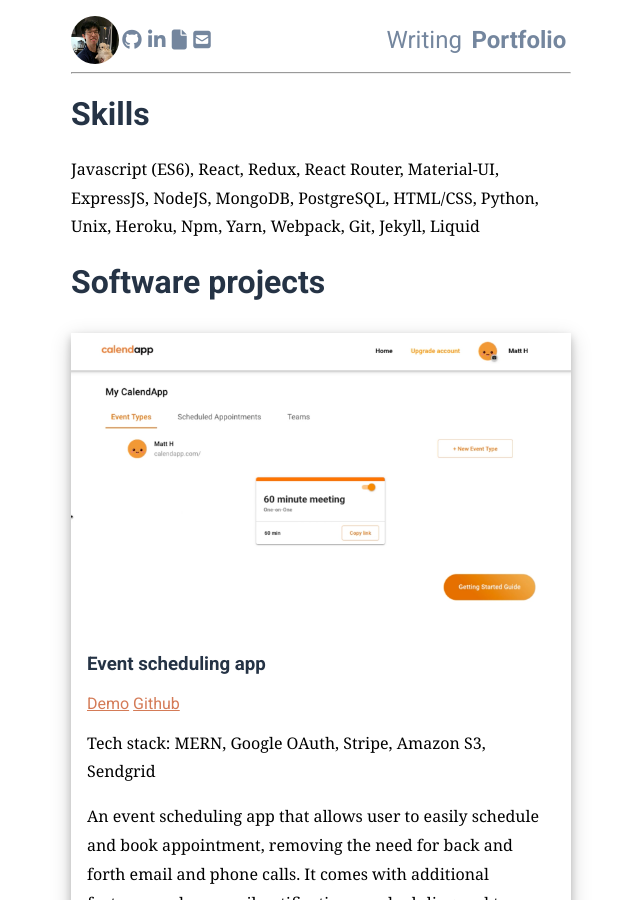
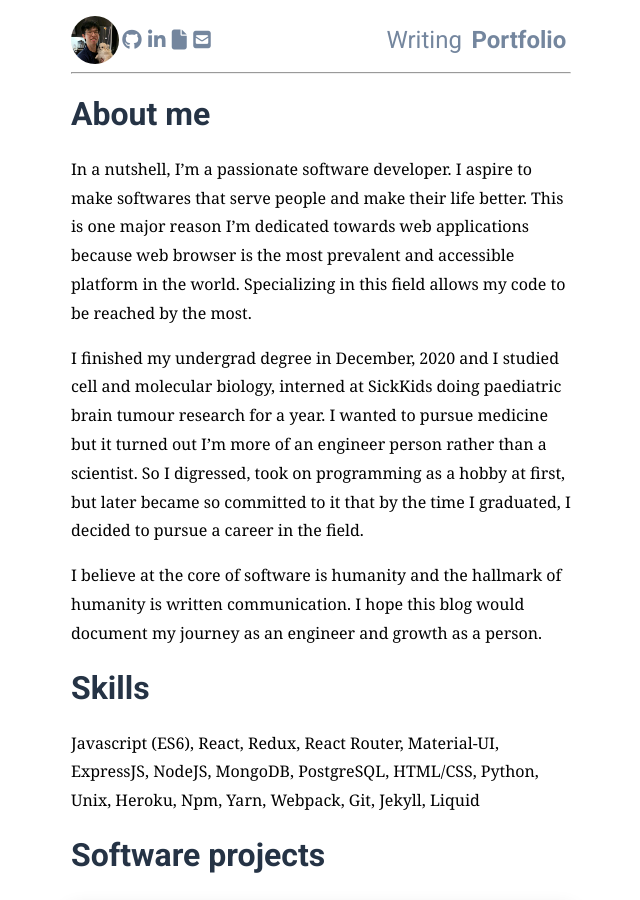
Before and after one commit to alvyjudy/alvyjudy.github.io, a Jekyll site: the page built from portfolio.html, in a window 1280 px wide and 900 px high. Shown: the whole window, without its empty margins (319-959 px from the left). Built offline with Jekyll 4.4.1, drawn with Linux system fonts in a browser that asks for light colours; nearby versions of some CDN libraries.

Commit message:
add about me

```diff
--- a/portfolio.html
+++ b/portfolio.html
@@ -3,7 +3,27 @@ layout: default
 title: About
 permalink: /portfolio
 ---
-
+<h1>About me</h1>
+<p>
+  In a nutshell, I’m a passionate software developer. I aspire to make
+  softwares that serve people and make their life better. This is one major
+  reason I’m dedicated towards web applications because web browser is the most
+  prevalent and accessible platform in the world. Specializing in this field
+  allows my code to be reached by the most.
+</p>
+<p>
+  I finished my undergrad degree in December, 2020 and I studied cell and molecular
+  biology, interned at SickKids doing paediatric brain tumour research for a year.
+  I wanted to pursue medicine but it turned out I’m more of an engineer person
+  rather than a scientist. So I digressed, took on programming as a hobby at
+  first, but later became so committed to it that by the time I graduated,
+  I decided to pursue a career in the field.
+</p>
+<p>
+  I believe at the core of software is humanity and the hallmark of humanity is
+  written communication. I hope this blog would document my journey as an
+  engineer and growth as a person.
+</p>
 <h1>Skills</h1>
 <p>Javascript (ES6), React, Redux, React Router, Material-UI, ExpressJS, NodeJS, MongoDB, PostgreSQL, HTML/CSS, Python, Unix, Heroku, Npm, Yarn, Webpack, Git, Jekyll, Liquid</p>
 {%include software-projects.html%}
```
